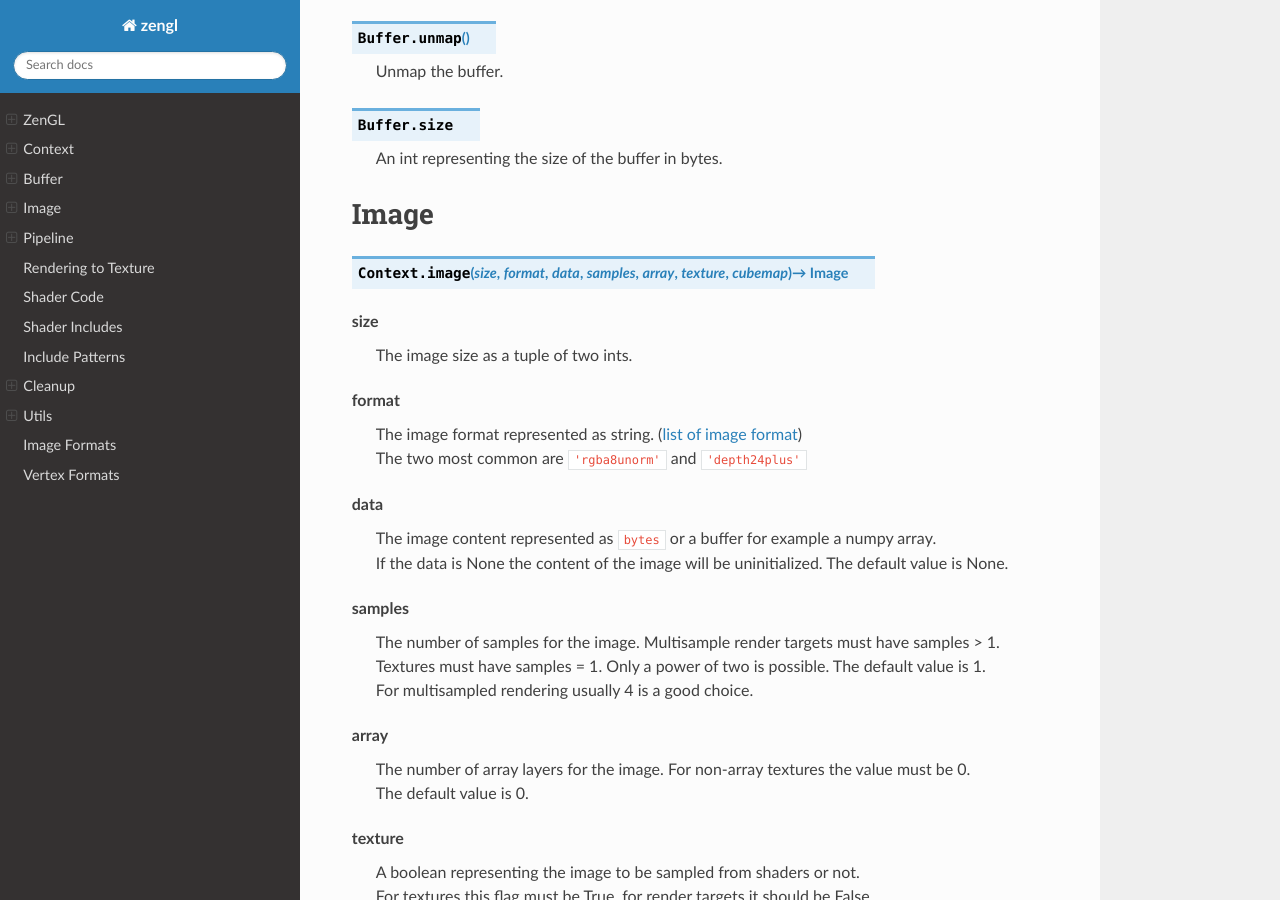
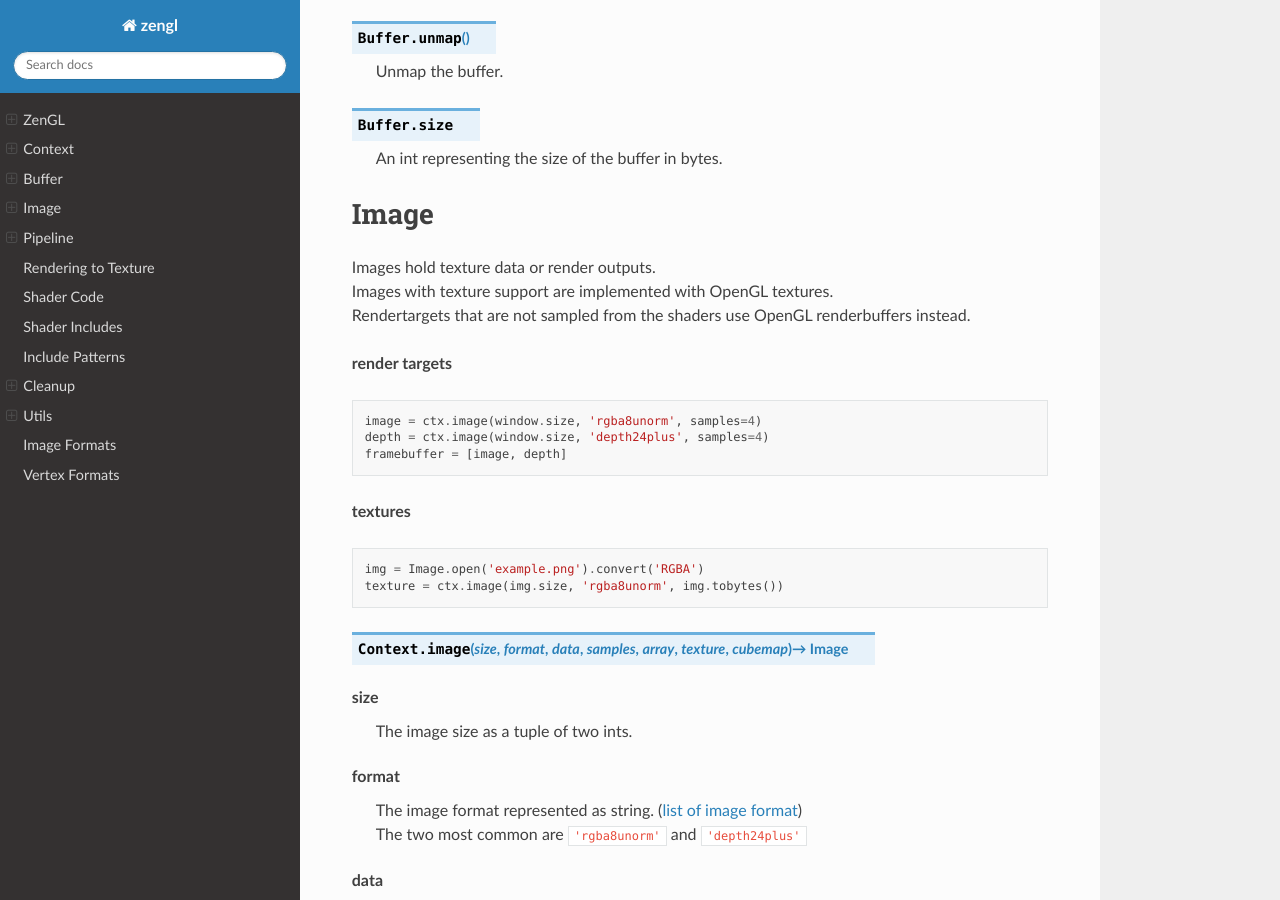
Before and after one commit to szabolcsdombi/zengl, a Sphinx documentation site: the page built from docs/index.rst, in a window 1280 px wide and 900 px high, scrolled down 3262 px. Built offline with Sphinx 7.4.7 and the Read the Docs theme 2.0.0, drawn with Linux system fonts in a browser that asks for light colours; some of the changed text lies outside the part shown.

Commit message:
buffer and image description

```diff
--- a/docs/index.rst
+++ b/docs/index.rst
@@ -144,6 +144,25 @@ Buffers are not variable sized, they are allocated upfront in the device memory.
 
 Image
 -----
+
+| Images hold texture data or render outputs.
+| Images with texture support are implemented with OpenGL textures.
+| Rendertargets that are not sampled from the shaders use OpenGL renderbuffers instead.
+
+**render targets**
+
+.. code-block::
+
+    image = ctx.image(window.size, 'rgba8unorm', samples=4)
+    depth = ctx.image(window.size, 'depth24plus', samples=4)
+    framebuffer = [image, depth]
+
+**textures**
+
+.. code-block::
+
+    img = Image.open('example.png').convert('RGBA')
+    texture = ctx.image(img.size, 'rgba8unorm', img.tobytes())
 
 .. py:method:: Context.image(size, format, data, samples, array, texture, cubemap) -> Image
 
```
Also changed, not shown: other parts of docs/index.rst (+2 -2 lines).
